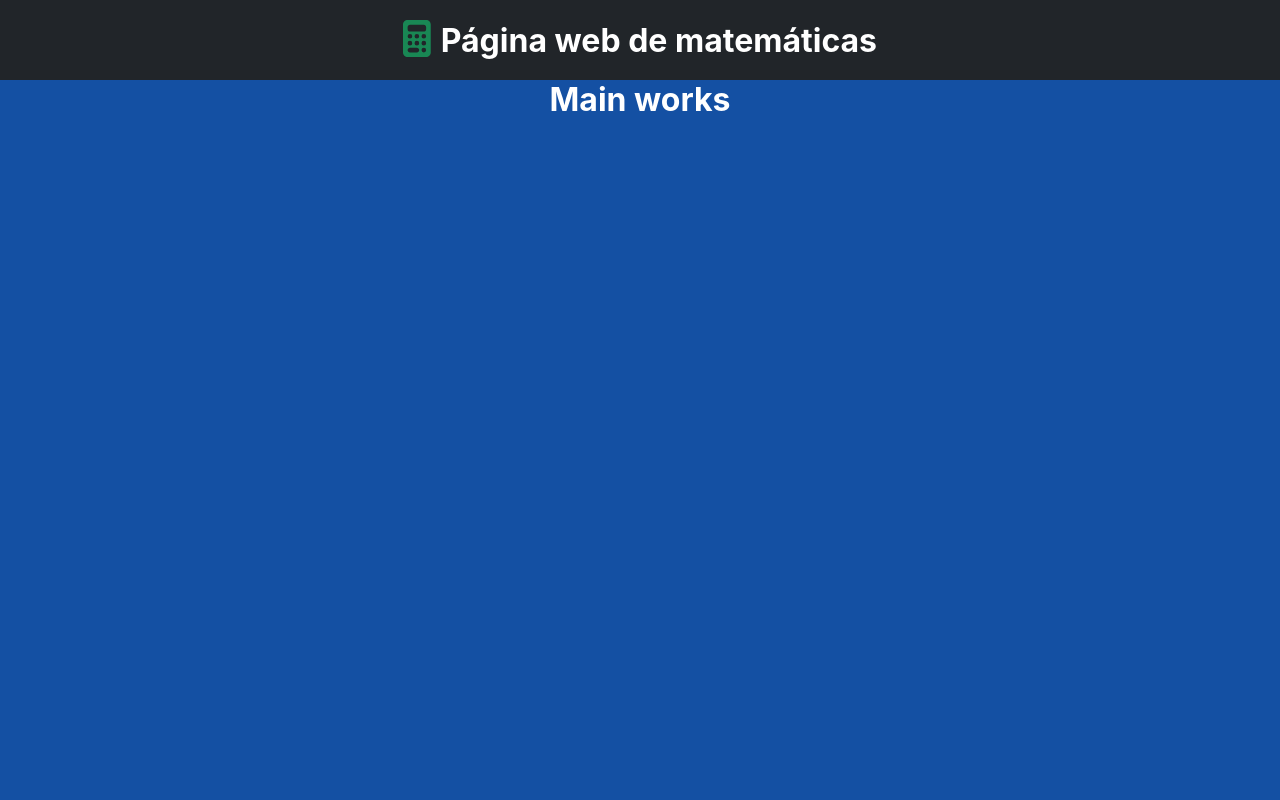
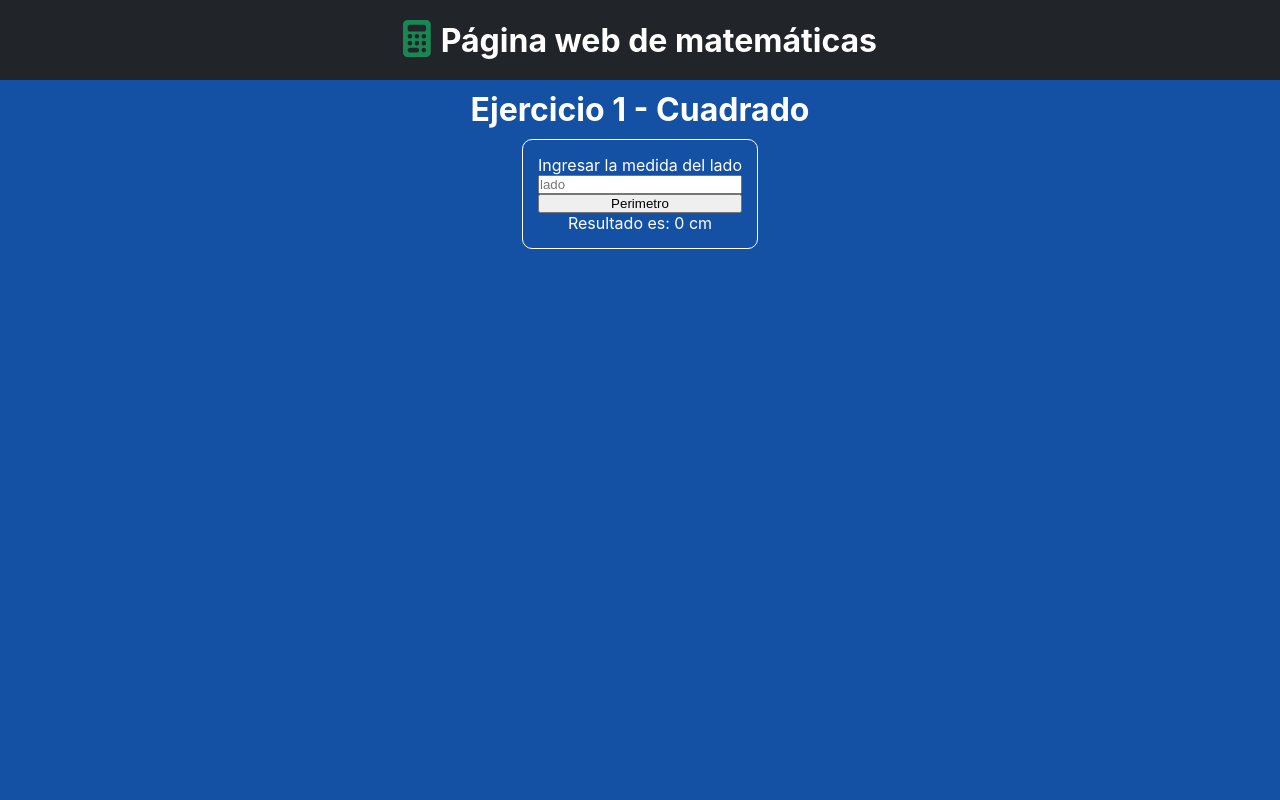
Before and after one commit to Isaac953/pagina_matematicas, a React (Create React App) app: page / in a window 1280 px wide. Shown: the top 800 px of the page. Built offline with nearby package versions, Linux system fonts and the light colour scheme.

Commit message:
PMAT-03: Agregando ejercicio de perimetro de un cuadrado con Use Stage

```diff
--- a/package.json
+++ b/package.json
@@ -10,8 +10,10 @@
     "@testing-library/jest-dom": "^5.17.0",
     "@testing-library/react": "^13.4.0",
     "@testing-library/user-event": "^13.5.0",
+    "chart.js": "^4.3.3",
     "gh-pages": "^6.0.0",
     "react": "^18.2.0",
+    "react-chartjs-2": "^5.2.0",
     "react-dom": "^18.2.0",
     "react-scripts": "5.0.1",
     "sass": "^1.66.1",
--- a/src/App.js
+++ b/src/App.js
@@ -1,13 +1,15 @@
 import './App.css';
 import { Footer } from './components/Footer/Footer';
 import { Header } from './components/Header/Header';
-import { Main } from './components/Main/Main';
+// import { Main } from './components/Main/Main';
+import { Cuadrado } from './components/Main/Cuadrado/Cuadrado';
 
 function App() {
   return (
     <div className="App">
       <Header></Header>
-      <Main></Main>
+      {/* <Main></Main> */}
+      <Cuadrado></Cuadrado>
       <Footer></Footer>
     </div>
   );
--- /dev/null
+++ b/src/components/Main/Cuadrado/Cuadrado.js
@@ -0,0 +1,41 @@
+import React, { useState } from "react";
+import "./Cuadrado.scss";
+
+export const Cuadrado = () => {
+  const mainTittle = "Ejercicio 1 - Cuadrado";
+
+  const [perimetro, setPerimetro] = useState(0);
+  // let resultado = 0;
+
+const perimetroCuadrado = (perimetro) => {
+  setPerimetro(perimetro * 4);
+}
+
+  return (
+    <main>
+      <h1>{mainTittle}</h1>
+      <div className="cuadrado">
+        <label>Ingresar la medida del lado</label>
+        <input
+          type="text"
+          placeholder="lado"
+          // onChange={e => perimetroCuadrado(e.target.value)}
+          id="perimetroI"
+        />
+        <button onClick={ e => perimetroCuadrado(document.getElementById("perimetroI").value)}>
+          Perimetro
+        </button>
+        {/* <button
+          onClick={(e) => {
+            console.log("El valor guardado en tu estado es: ", nombre);
+          }}
+        >
+          Mostrar valor de estado
+        </button> */}
+        <label>
+          Resultado es: <span>{perimetro} cm</span>
+        </label>
+      </div>
+    </main>
+  );
+};
--- /dev/null
+++ b/src/components/Main/Cuadrado/Cuadrado.scss
@@ -0,0 +1,27 @@
+//Colors//
+$mainColor: #1450A3;
+$mainTxtColor: white;
+
+main {
+    height: 100vh;
+    background-color: $mainColor;
+    color: $mainTxtColor;
+    display: flex;
+    flex-direction: column;
+    justify-content: flex-start;
+    align-items: center;
+    h1{
+        margin: 10px 0px;
+    }
+}
+
+.cuadrado {
+    display: flex;
+    flex-direction: column;
+    width: auto;
+    // height: 80px;
+    border-radius: 10px;
+    border: 1px solid white;
+    justify-content: space-evenly;
+    padding: 15px;
+}
--- a/src/components/Main/Main.js
+++ b/src/components/Main/Main.js
@@ -1,10 +1,62 @@
-import React from 'react';
+import React from "react";
 import "./Main.scss";
 
 export const Main = () => {
+  const mainTittle = "Talleres";
+  const buttonTittle = "Contenido";
+  let listTalleres = [
+    {
+      id: 0,
+      title: "Figuras geométricas",
+      cover: "",
+      route: "",
+      description: "3 Ejercicios",
+    },
+    // {
+    //   id: 1,
+    //   title: "Precios y descuentos",
+    //   cover: "",
+    //   route: "",
+    //   description: "? Ejercicios",
+    // },
+    // {
+    //   id: 2,
+    //   title: "Promedio, moda y mediana",
+    //   cover: "",
+    //   route: "",
+    //   description: "? Ejercicios",
+    // },
+    // {
+    //   id: 3,
+    //   title: "Analisis salarial",
+    //   cover: "",
+    //   route: "",
+    //   description: "? Ejercicios",
+    // },
+  ];
+  // let listTalleres = ["Figuras geométricas", "Precios y descuentos", "Promedio, moda y mediana", "Analisis salarial"];
+
   return (
     <main>
-      <h1>Main works</h1>
+      <h1>{mainTittle}</h1>
+      <section className="taller-grid">
+        {listTalleres.map((item) => (
+          <div className="taller-card">
+            <figure>Logo</figure>
+            <div className="taller-card__details">
+              <h2>{item.title}</h2>
+              <button>{buttonTittle}</button>
+              <span>{item.description}</span>
+            </div>
+          </div>
+        ))}
+
+        {/* <ul>
+          {listTalleres.map((item) => (
+            <li>{item.title}</li>
+          ))}
+        </ul> */}
+      </section>
     </main>
-  )
-}
+  );
+};
--- a/src/components/Main/Main.scss
+++ b/src/components/Main/Main.scss
@@ -10,4 +10,43 @@ main {
     flex-direction: column;
     justify-content: flex-start;
     align-items: center;
+    h1{
+        margin: 10px 0px;
+    }
 }
+
+.taller-grid {
+    display: grid;
+    width: 100%;
+    height: inherit;
+    grid-template-columns: auto auto;
+    justify-content: center;
+    align-items: center;
+}
+
+.taller-card{
+    width: 500px;
+    height: 210px;
+    border: 1px solid white;
+    background-color: gray;
+    border-radius: 12px;
+    display: flex;
+    flex-direction: row;
+    justify-content: flex-start;
+    align-items: center;
+
+    figure{
+        width: 150px;
+        height: inherit;
+        border: 1px solid white;
+        text-align: center;
+    }
+}
+
+.taller-card__details{
+    display: flex;
+    flex-direction: column;
+    justify-content: center;
+    align-items: center;
+    width: 100%;
+}
```
Also changed, not shown: 2 other files (tests, documents, lock files or other folders).
